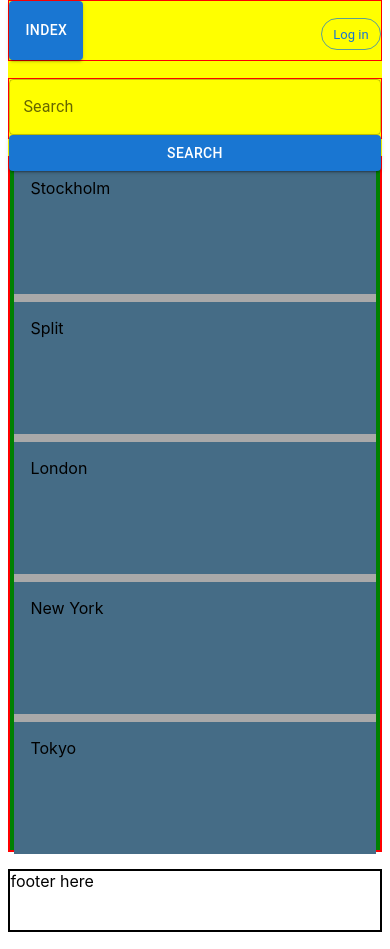
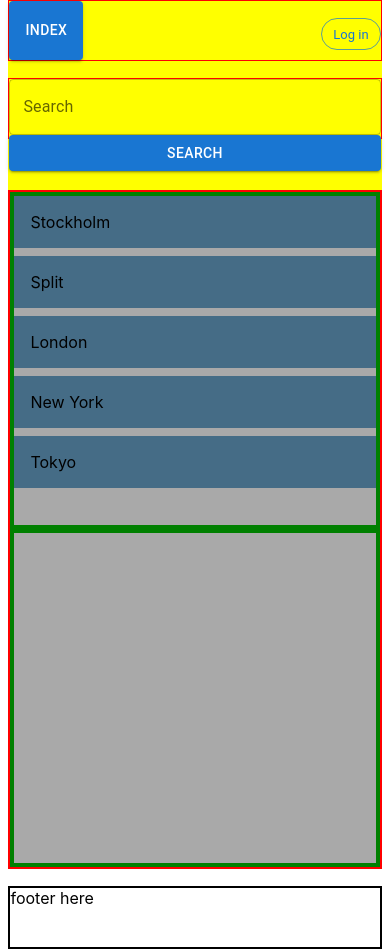
Before and after one commit to GoranAviani/react_apollo_client_3_cache, a React (Create React App) app: page / in a window 390 px wide. Built offline with nearby package versions, Linux system fonts and the light colour scheme.

Commit message:
changing keys

```diff
--- a/src/components/DefaultCities/DefaultCities.css
+++ b/src/components/DefaultCities/DefaultCities.css
@@ -1,10 +1,14 @@
 .defaultCities {
-    height: 72vh;
+    height: 71vh;
+    margin-top: 1vh;
+
     border: 2px solid red;
+
 }
 
 @media screen and (max-width: 600px) {
     .defaultCities {
-        height: 82vh;
+        margin-top: 4vh;
+        height: 80vh;
     }
 }
--- a/src/components/WeatherBoard/css/ColumItem.css
+++ b/src/components/WeatherBoard/css/ColumItem.css
@@ -2,7 +2,7 @@
     user-select: none;
     padding: 16px;
     margin: 0 0 8px 0;
-    min-height: 100px;
+    min-height: 20px;
 }
 
 [data-dragging="true"] {
--- a/src/components/WeatherBoard/css/Column.css
+++ b/src/components/WeatherBoard/css/Column.css
@@ -5,7 +5,6 @@
     flex-shrink: 1;
     flex-basis: 0;
     margin: 4px;
-    height: 100%;
     background: darkgrey;
 
 }
```
